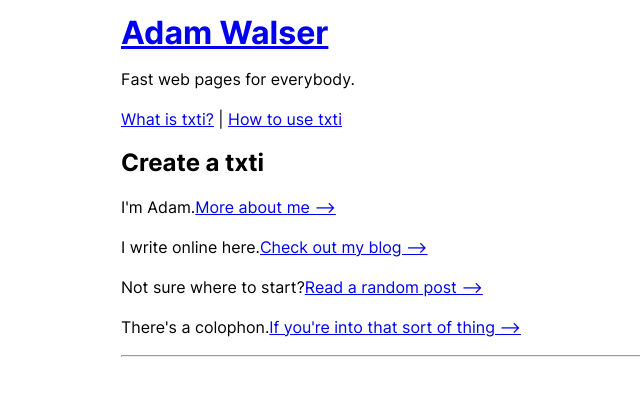
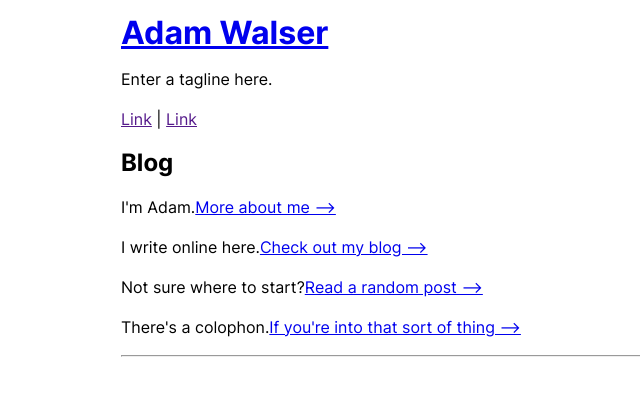
Before and after one commit to ajpwalser/ajpwalser.github.io, a Jekyll site: the page built from index.html, in a window 1280 px wide. Shown: the top 396 px of the page, without its empty margins (199-839 px from the left). Built offline with Jekyll 4.4.1, drawn with Linux system fonts in a browser that asks for light colours.

Commit message:
Update default.html

```diff
--- a/_layouts/default.html
+++ b/_layouts/default.html
@@ -13,11 +13,13 @@
    <header>
       <h1><a href="/">{{ page.title }}</a></h1>
    </header>
-      <p>Fast web pages for everybody.</p>
-      <a href="http://txti.es/about">What is txti?</a>
+      <p>Enter a tagline here.</p>
+      <nav>
+      <a href="">Link</a>
        |
-      <a href="http://txti.es/how">How to use txti</a>
-      <h2>Create a txti</h2>
+      <a href="">Link</a>
+      </nav>
+      <h2>Blog</h2>
    <main aria-label="Content" role="main">
       {{ content }}
    </main>
```
